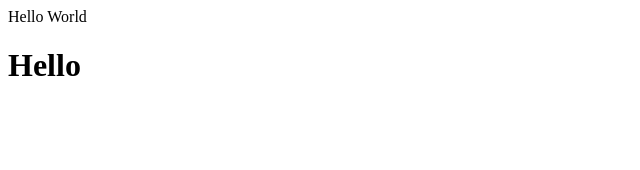
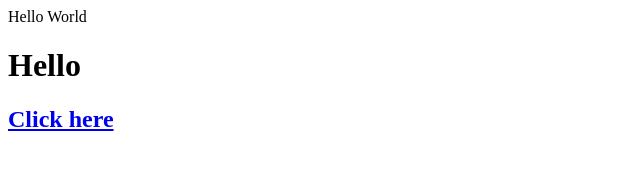
Before and after one commit to Akash-Hajare/FrontEnd_Learning, a plain HTML site: page index.html in a window 1280 px wide. Shown: the whole page, without its empty margins (0-640 px from the left). Drawn offline with Linux system fonts and the light colour scheme.

Commit message:
changes in inbdex file

```diff
--- a/index.html
+++ b/index.html
@@ -10,6 +10,6 @@
     Hello World
     <h1>Hello</h1>
     <!-- Hellow My name is akash .. im currently upskilling my self at acciojob -->
-
+    <h2><a href="/Accio.html"> Click here</a></h2>
 </body>
 </html>
```
